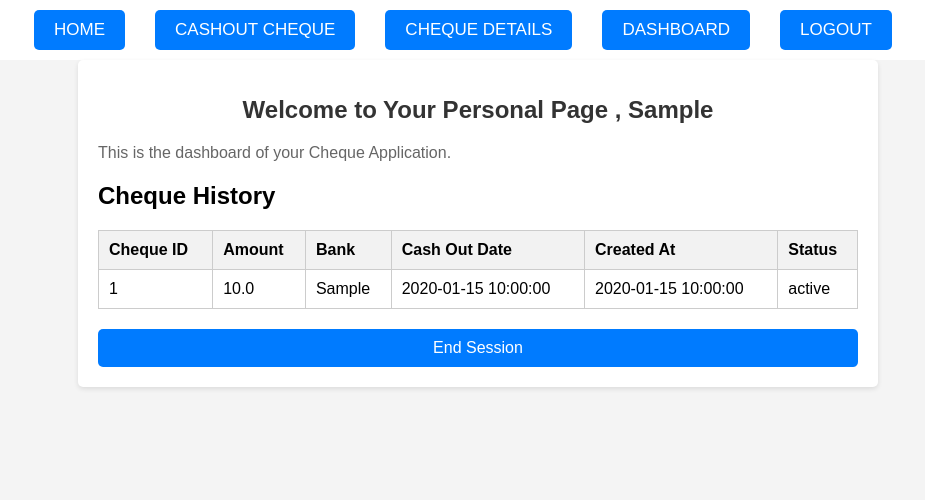
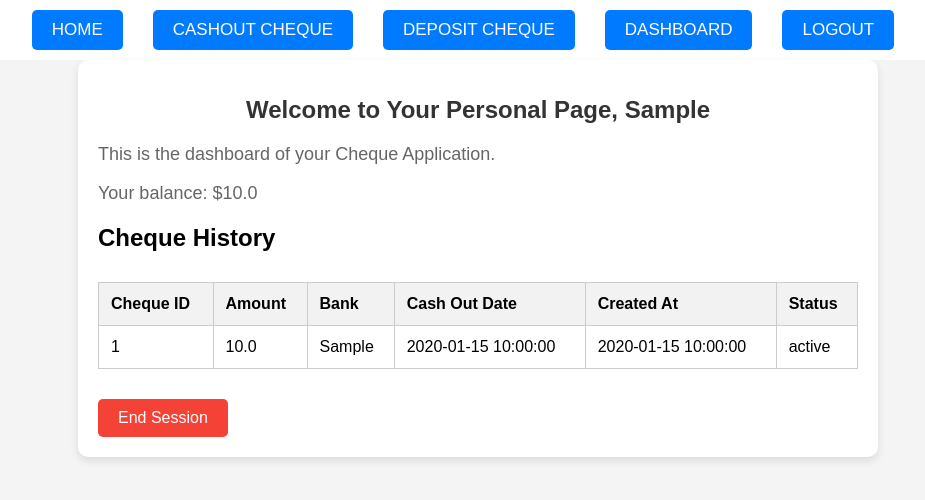
Before and after one commit to holcay92/FlaskExampleApp, a Flask app: page /dashboard in a window 1280 px wide. Shown: the top 500 px of the page, without its empty margins (162-1087 px from the left). Run offline with Flask 3, Linux system fonts and the light colour scheme; the visitor is signed in with stand-in values (Sample User, id 1); tables that the repository leaves empty hold one stand-in row (values such as "Sample post").

Commit message:
file renamed

```diff
--- a/app.py
+++ b/app.py
@@ -18,20 +18,24 @@ def cashout_cheque():
         cheque_id = request.form['chequeId']
         print("email",email," cheque_id",cheque_id)
         # Query the database to find the cheque
-        user_id = Customer.query.filter_by(email=email).first()
+        user = Customer.query.filter_by(email=email).first()
 
-        print("user_id",user_id)
-        cheque = Cheque.query.filter_by(id=cheque_id, user_id= user_id.id).first()
+        print("user_id",user)
+        cheque = Cheque.query.filter_by(id=cheque_id, user_id= user.id).first()
+        if user.balance is None:
+            user.balance = 0.0  # Initialize the balance if it's None
+
 
         print("cheque",cheque)
-        if cheque:
+        if cheque and cheque.status != 'Cashed Out':
             # Delete the cheque from the database
             print("Cheque found")
-            balance = user_id.balance
+            balance = user.balance
             # update user balance
-            user_id.balance = balance + cheque.amount
-            db.session.delete(cheque)
+            user.balance += cheque.amount
+            cheque.status = 'Cashed Out'
             db.session.commit()
+            print("user.balance",user.balance)
             flash('Cheque cashed out successfully!', 'success')
             return redirect(url_for('routes.dashboard'))
         else:
@@ -41,8 +45,8 @@ def cashout_cheque():
 
 from flask import flash
 
-@routes.route('/cheque-details', methods=['GET', 'POST'])
-def cheque_details():
+@routes.route('/deposit', methods=['GET', 'POST'])
+def deposit_cheque():
     if request.method == 'POST':
         email = request.form['email']
         receiver_email = request.form['receiver-email']
@@ -53,17 +57,17 @@ def cheque_details():
 
         if not email or not receiver_email or not cheque_id or not amount or not bank or not cashing_date:
             flash('Please fill in all the fields.', 'danger')
-            return redirect(url_for('routes.cheque_details'))
+            return redirect(url_for('routes.deposit'))
 
         user = Customer.query.filter_by(email=email).first()
         receiver_customer = Customer.query.filter_by(email=receiver_email).first()
         is_cheque_id_exist = Cheque.query.filter_by(cheque_id=cheque_id).first()
         print("is_cheque_id_exist",is_cheque_id_exist)
 
-        if not user or not receiver_customer or is_cheque_id_exist is not None:
+        if not user or not receiver_customer or (is_cheque_id_exist is not None and is_cheque_id_exist.status != 'Pending'):
             print("Invalid email address or invalid check ID. Please provide valid email addresses.")
 
-            return redirect(url_for('routes.cheque_details'))
+            return redirect(url_for('routes.deposit'))
 
         new_cheque = Cheque(
             cheque_id=cheque_id,
@@ -81,13 +85,13 @@ def cheque_details():
         try:
             db.session.commit()
             flash('Cheque details submitted successfully!', 'success')
-            return redirect(url_for('routes.cheque_details'))
+            return redirect(url_for('routes.deposit'))
         except Exception as e:
             db.session.rollback()
             flash(f'An error occurred: {str(e)}', 'danger')
-            return redirect(url_for('routes.cheque_details'))
+            return redirect(url_for('routes.deposit'))
 
-    return render_template('cheque_details.html')
+    return render_template('deposit_cheque.html')
 
 
 @routes.route('/login', methods=['GET', 'POST'])
--- a/templates/dashboard.html
+++ b/templates/dashboard.html
@@ -18,35 +18,35 @@
         margin: 0 auto;
         padding: 20px;
         background-color: #fff;
-        border-radius: 5px;
-        box-shadow: 0 2px 5px rgba(0, 0, 0, 0.1);
+        border-radius: 10px;
+        box-shadow: 0 4px 8px rgba(0, 0, 0, 0.1);
       }
 
       h1 {
-        font-size: 24px;
+        font-size: 36px;
         color: #333;
         margin-bottom: 20px;
       }
 
       p {
-        font-size: 16px;
+        font-size: 18px;
         color: #666;
+        margin-bottom: 10px;
       }
 
       .cheque-history {
-        margin-top: 20px;
+        margin-top: 30px;
       }
 
       .cheque-table {
         width: 100%;
         border-collapse: collapse;
-        margin-top: 10px;
       }
 
       .cheque-table th,
       .cheque-table td {
         border: 1px solid #ccc;
-        padding: 10px;
+        padding: 12px;
         text-align: left;
       }
 
@@ -56,29 +56,46 @@
       }
 
       .logout-button {
-        margin-top: 20px;
+        margin-top: 30px;
       }
 
-      .logout-button a {
+      .logout-button form {
         display: inline-block;
+      }
+
+      .logout-button button {
         padding: 10px 20px;
         background-color: #f44336;
         color: #fff;
-        text-decoration: none;
+        border: none;
         border-radius: 5px;
+        cursor: pointer;
         transition: background-color 0.3s;
       }
 
-      .logout-button a:hover {
+      .logout-button button:hover {
         background-color: #d32f2f;
+      }
+
+      .flash-message {
+        padding: 15px 20px;
+        border-radius: 5px;
+        margin-bottom: 10px;
+      }
+
+      .flash-message.success {
+        background-color: #d4edda;
+        color: #155724;
+        border-color: #c3e6cb;
       }
     </style>
   </head>
   <body>
     {% include 'navbar.html' %}
     <div class="container">
-      <h1>Welcome to Your Personal Page , {{ user.first_name }}</h1>
+      <h1>Welcome to Your Personal Page, {{ user.first_name }}</h1>
       <p>This is the dashboard of your Cheque Application.</p>
+      <p>Your balance: ${{ user.balance }}</p>
       {% with messages = get_flashed_messages() %} {% if messages %}
       <div class="flash-messages">
         {% for message in messages %} {% if 'success' in message.lower() %}
@@ -104,7 +121,7 @@
           <tbody>
             {% for cheque in cheque_history %}
             <tr>
-              <td>{{ cheque.id }}</td>
+              <td>{{ cheque.cheque_id }}</td>
               <td>{{ cheque.amount }}</td>
               <td>{{ cheque.bank }}</td>
               <td>{{ cheque.cash_out_date }}</td>
--- a/templates/cheque_details.html
+++ b/templates/deposit_cheque.html
@@ -3,7 +3,7 @@
   <head>
     <meta charset="UTF-8" />
     <meta name="viewport" content="width=device-width, initial-scale=1.0" />
-    <title>Cheque Details</title>
+    <title>DEPOSIT CHEQUE</title>
     <!-- Link to external CSS file -->
     <link rel="stylesheet" href="/static/style.css" />
   </head>
@@ -19,8 +19,8 @@
     </div>
     {% endif %} {% endwith %}
     <div class="container">
-      <h1>Cheque Details</h1>
-      <form action="{{ url_for('routes.cheque_details') }}" method="POST">
+      <h1>DEPOSIT CHEQUE</h1>
+      <form action="{{ url_for('routes.deposit_cheque') }}" method="POST">
         <div class="form-group">
           <label for="email">E-mail</label>
           <input type="email" id="email" name="email" placeholder="" />
--- a/templates/navbar.html
+++ b/templates/navbar.html
@@ -3,8 +3,8 @@
   <a href="{{ url_for('routes.cashout_cheque') }}"
     ><button>CASHOUT CHEQUE</button></a
   >
-  <a href="{{ url_for('routes.cheque_details') }}"
-    ><button>CHEQUE DETAILS</button></a
+  <a href="{{ url_for('routes.deposit_cheque') }}"
+    ><button>DEPOSIT CHEQUE</button></a
   >
   {% if 'user_id' not in session %}
   <a href="{{ url_for('routes.signup') }}"><button>SIGNUP</button></a>
```
